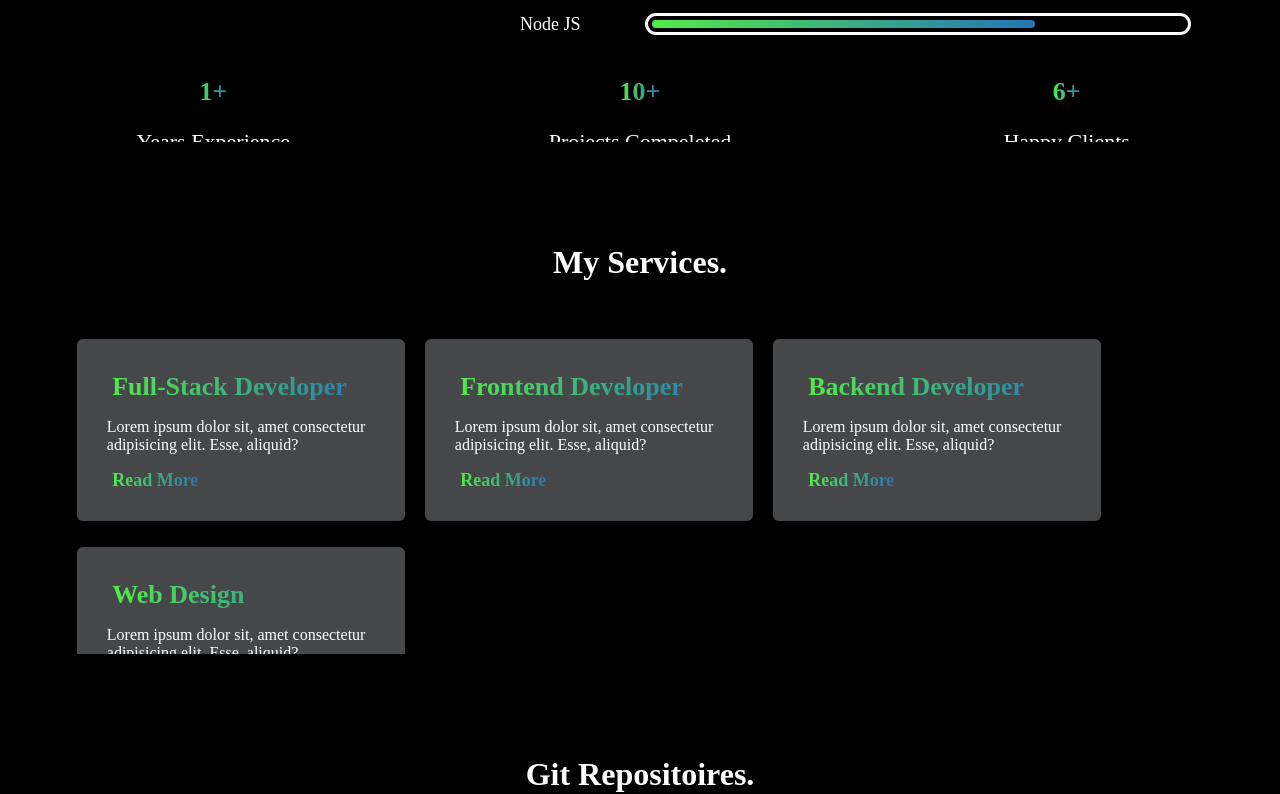
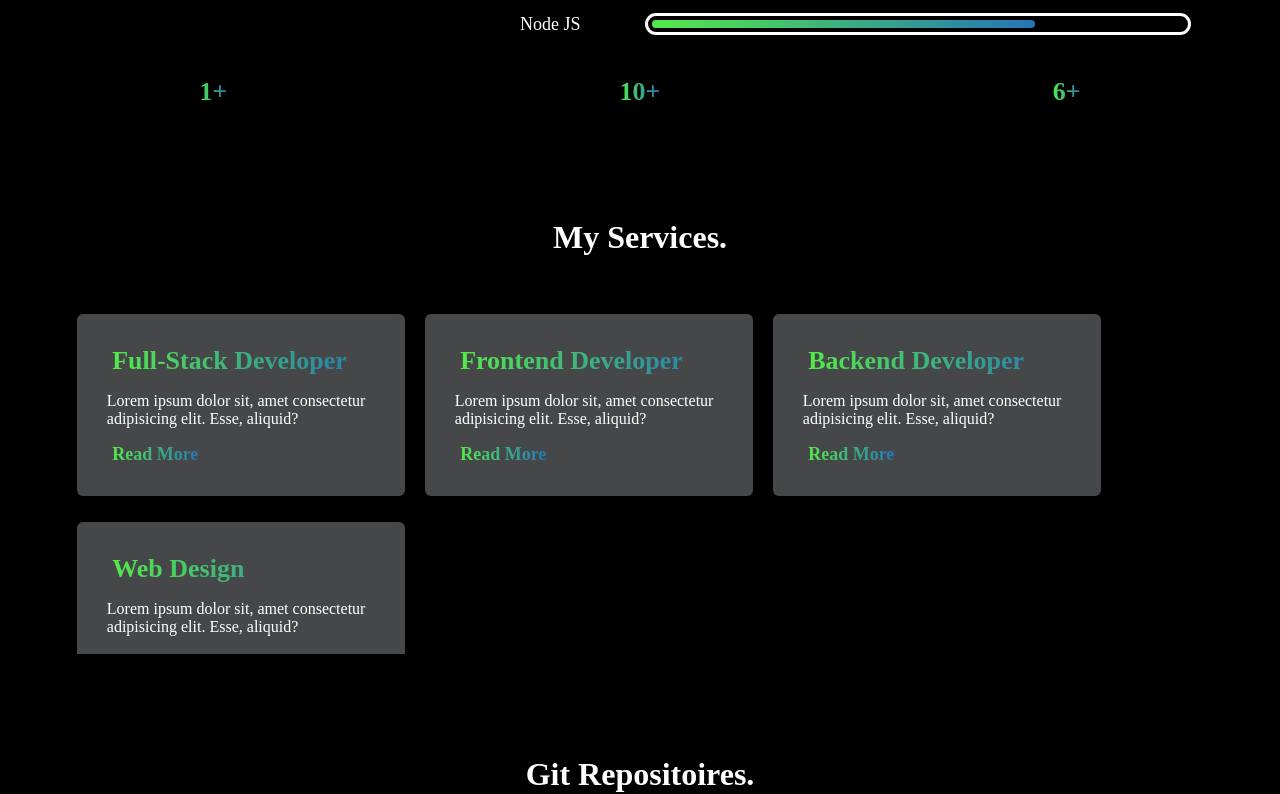
Before and after one commit to KeshaCodeolima/MY-Portfolio, a React (Create React App) app in the folder my-portfolio/: page / in a window 1280 px wide. Shown: the part 890-1684 px from the top of the page. Built offline with nearby package versions, Linux system fonts and the light colour scheme.

Commit message:
change margin top size in service page and Add AOS

```diff
--- a/my-portfolio/src/Componets/ServicePage.css
+++ b/my-portfolio/src/Componets/ServicePage.css
@@ -4,7 +4,7 @@
     left: 0;
     position:absolute;
     margin-top: 10%;
-    margin-top: 80%;
+    margin-top: 78%;
 }
 .topic h1{
     color: white;
--- a/my-portfolio/src/Componets/ServicePage.jsx
+++ b/my-portfolio/src/Componets/ServicePage.jsx
@@ -1,6 +1,12 @@
 import './ServicePage.css';
+import AoS from 'aos';
+import 'aos/dist/aos.css'
+import { useEffect } from 'react';
 
 function ServicePage() {
+    useEffect(()=>{
+        AoS.init({duration:3000})
+    },[])
     return (
         <>
             <div className="serviceboxmain" id='service'>
@@ -8,22 +14,22 @@
                     <h1>My Services.</h1>
                 </div>
                 <div className="servicebox1">
-                    <div className="boxtext">
+                    <div className="boxtext" data-aos="zoom-in-up">
                         <h4>Full-Stack Developer</h4>
                         <p>Lorem ipsum dolor sit, amet consectetur adipisicing elit. Esse, aliquid?</p>
                         <span>Read More</span>
                     </div>
-                    <div className="boxtext">
+                    <div className="boxtext" data-aos="zoom-in-up">
                         <h4>Frontend Developer</h4>
                         <p>Lorem ipsum dolor sit, amet consectetur adipisicing elit. Esse, aliquid?</p>
                         <span>Read More</span>
                     </div>
-                    <div className="boxtext">
+                    <div className="boxtext" data-aos="zoom-in-up">
                         <h4>Backend Developer</h4>
                         <p>Lorem ipsum dolor sit, amet consectetur adipisicing elit. Esse, aliquid?</p>
                         <span>Read More</span>
                     </div>
-                    <div className="boxtext">
+                    <div className="boxtext" data-aos="zoom-in-up">
                         <h4>Web Design</h4>
                         <p>Lorem ipsum dolor sit, amet consectetur adipisicing elit. Esse, aliquid?</p>
                         <span>Read More</span>
```
